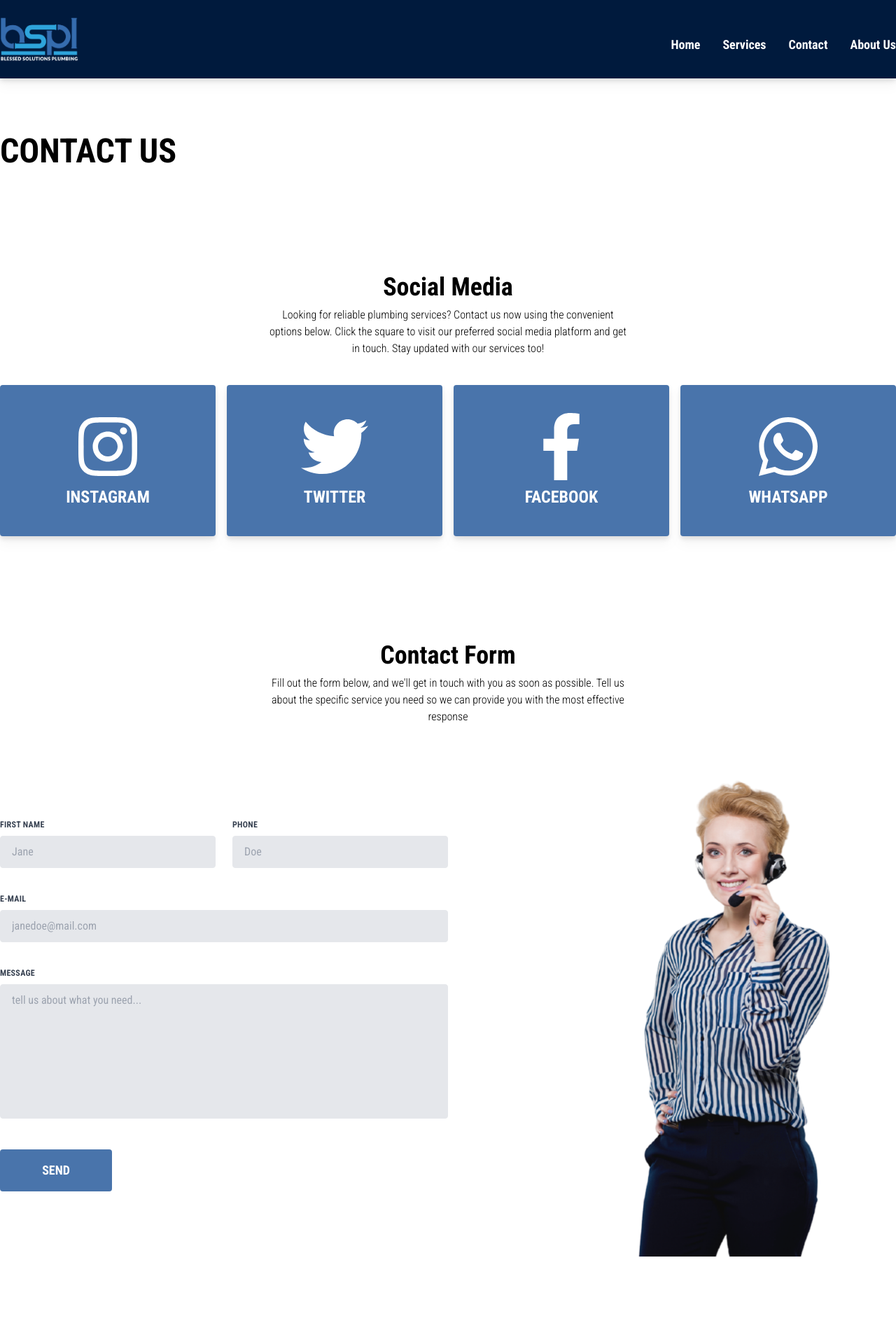
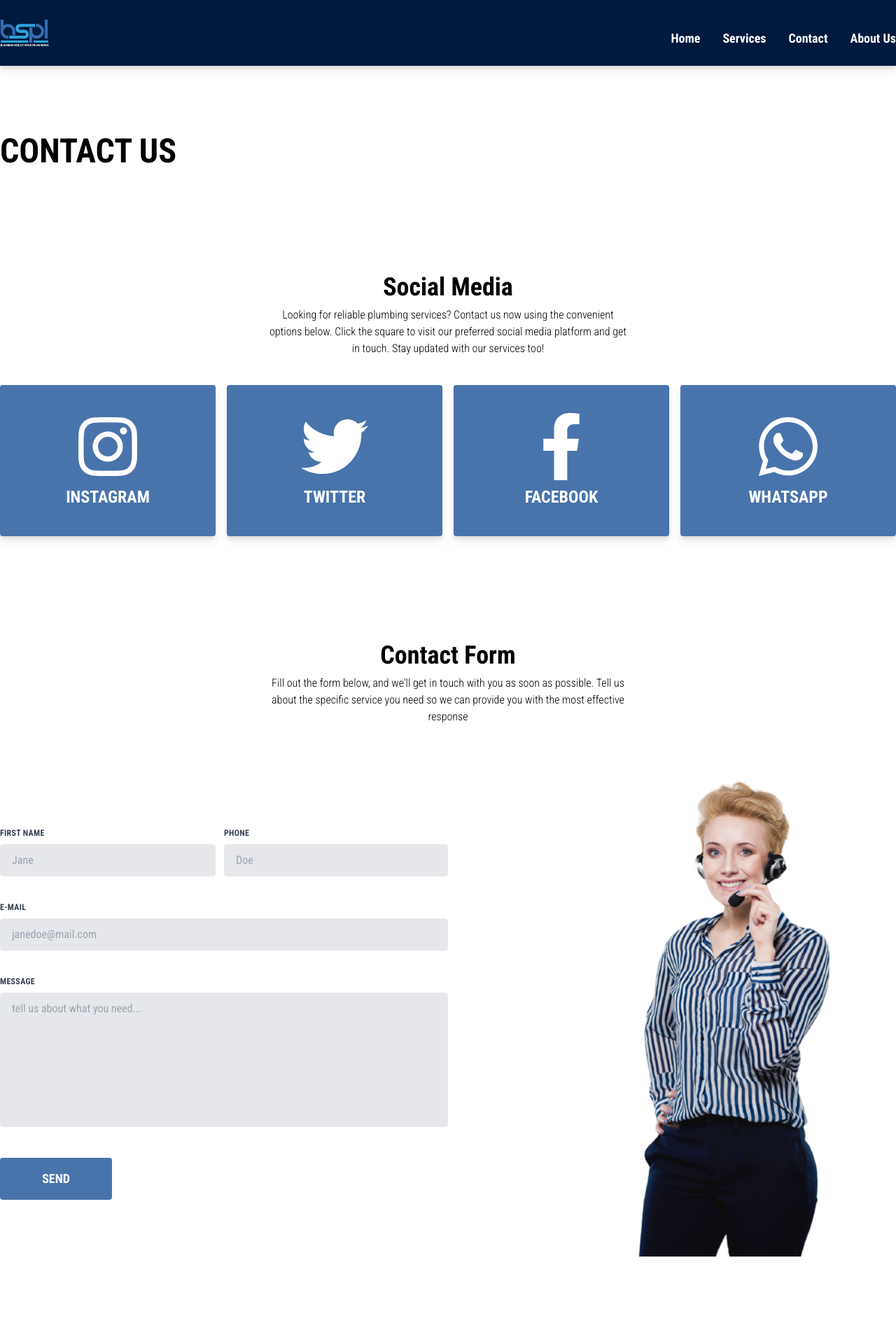
Before and after one commit to sabahrahal/bsp1-landing-page, a Next.js app: page /contact in a window 1280 px wide. Shown: the top 1920 px of the page at 70% size. Built offline with nearby package versions, Linux system fonts and the light colour scheme.

Commit message:
fix sitemap and robot

```diff
--- a/app/components/CallToAction.jsx
+++ b/app/components/CallToAction.jsx
@@ -15,12 +15,12 @@ export const CallToAction = () => {
                 </div>
             </Link>
 
-            <Link href={"tel:+13213161476"} className="rounded drop-shadow-lg">
+            <div className="rounded drop-shadow-lg">
                 <Image className="rounded-t-lg" src={callUs} width={400} height={400} alt="touch phone" />
                 <div className="p-4 bg-main rounded-b-lg hover:bg-secondary duration-300">
                     <p className="text-2xl font-bold text-white uppercase text-center">Call Us +1 (321) 316-1476</p>
                 </div>
-            </Link>
+            </div>
         </div>
     </section>
   )
--- a/app/components/Navbar.jsx
+++ b/app/components/Navbar.jsx
@@ -11,14 +11,14 @@ export const Navbar = () => {
     const [navbar, setNavbar] = useState(false);
 
     return (
-      <nav className="w-full bg-navbar fixed top-0 z-10 drop-shadow-lg">
-        <div className="container px-2 md:px-0 md:flex md:justify-between md:items-center">
+      <nav className="w-full bg-navbar fixed top-0 z-10 h-auto drop-shadow-lg py-1">
+        <div className="container py-2 lg:px-0 px-2  md:flex md:justify-between md:items-center">
           <div className="flex justify-between items-center">
             <Link href={"/"}>
-              <Image className="md:w-[7rem] md:h-[7rem]" src={logo} height={80} width={80} alt='Logo bsp1'/>
+              <Image className="md:w-[70px] md:h-[70px]" src={logo} height={50} width={50} alt='Logo Blesses Solutions Plumbing'/>
             </Link>
 
-            <div className="md:hidden">
+            <div className="md:hidden flex justify-center items-center">
               <NavbarMobile navbar={navbar} setNavbar={setNavbar}/>
             </div>
           </div>
--- a/app/contact/components/Form.jsx
+++ b/app/contact/components/Form.jsx
@@ -20,8 +20,8 @@ export const Form = () => {
 
     return (
         <form  ref={ form } onSubmit={ sendEmail }>
-            <div className="flex flex-wrap -mx-3 mb-6">
-                <div className="w-full md:w-1/2 px-3 mb-6 md:mb-0">
+            <div className="flex flex-wrap my-6">
+                <div className="w-full md:w-1/2 mb-6 md:pr-3 md:mb-0">
                     <label className="block uppercase tracking-wide text-gray-700 text-xs font-bold mb-2" htmlFor="name">
                         First Name
                     </label>
@@ -34,7 +34,7 @@ export const Form = () => {
                     />
 
                 </div>
-                <div className="w-full md:w-1/2 px-3">
+                <div className="w-full md:w-1/2">
                     <label className="block uppercase tracking-wide text-gray-700 text-xs font-bold mb-2" htmlFor="lastName">
                         Phone
                     </label>
@@ -47,8 +47,8 @@ export const Form = () => {
                     />
                 </div>
             </div>
-            <div className="flex flex-wrap -mx-3 mb-6">
-                <div className="w-full px-3">
+            <div className="flex flex-wrap mb-6">
+                <div className="w-full ">
                     <label className="block uppercase tracking-wide text-gray-700 text-xs font-bold mb-2" htmlFor="email">
                         E-mail
                     </label>
@@ -60,8 +60,8 @@ export const Form = () => {
                     />
                 </div>
             </div>
-            <div className="flex flex-wrap -mx-3 mb-2">
-                <div className="w-full px-3">
+            <div className="flex flex-wrap mb-2">
+                <div className="w-full">
                     <label className="block uppercase tracking-wide text-gray-700 text-xs font-bold mb-2" htmlFor="message">
                         Message
                     </label>
--- a/app/layout.js
+++ b/app/layout.js
@@ -11,7 +11,7 @@ const inter = Roboto_Condensed({
 export const metadata = () => {
   return {
     title: {
-      default: "Blessed Solutions Plumbing - Tienda para Mascotas en España",
+      default: "Blessed Solutions Plumbing",
     },
     description:
       "Specializing in the repair and installation of pipelines, plumbing and drainage systems.",
--- a/app/robot.js
+++ b/app/robot.js
@@ -4,6 +4,6 @@ export default function robots() {
       userAgent: "*",
       disallow: "",
     },
-    sitemap: "https://www.amigospeludos.es/sitemap.xml",
+    sitemap: "https://www.bsp1plumbing.com/sitemap.xml",
   };
 }
--- a/app/sitemap.js
+++ b/app/sitemap.js
@@ -1,19 +1,19 @@
 export default function sitemap() {
   const urls = [
     {
-      url: "https://www.amigospeludos.es/",
+      url: "https://www.bsp1plumbing.com/",
       lastModified: new Date(),
     },
     {
-      url: "https://www.amigospeludos.es/tienda",
+      url: "https://www.bsp1plumbing.com/services",
       lastModified: new Date(),
     },
     {
-      url: "https://www.amigospeludos.es/resenas",
+      url: "https://www.bsp1plumbing.com/contact",
       lastModified: new Date(),
     },
     {
-      url: "https://www.amigospeludos.es/contacto",
+      url: "https://www.bsp1plumbing.com/about-us",
       lastModified: new Date(),
     },
   ];
```
